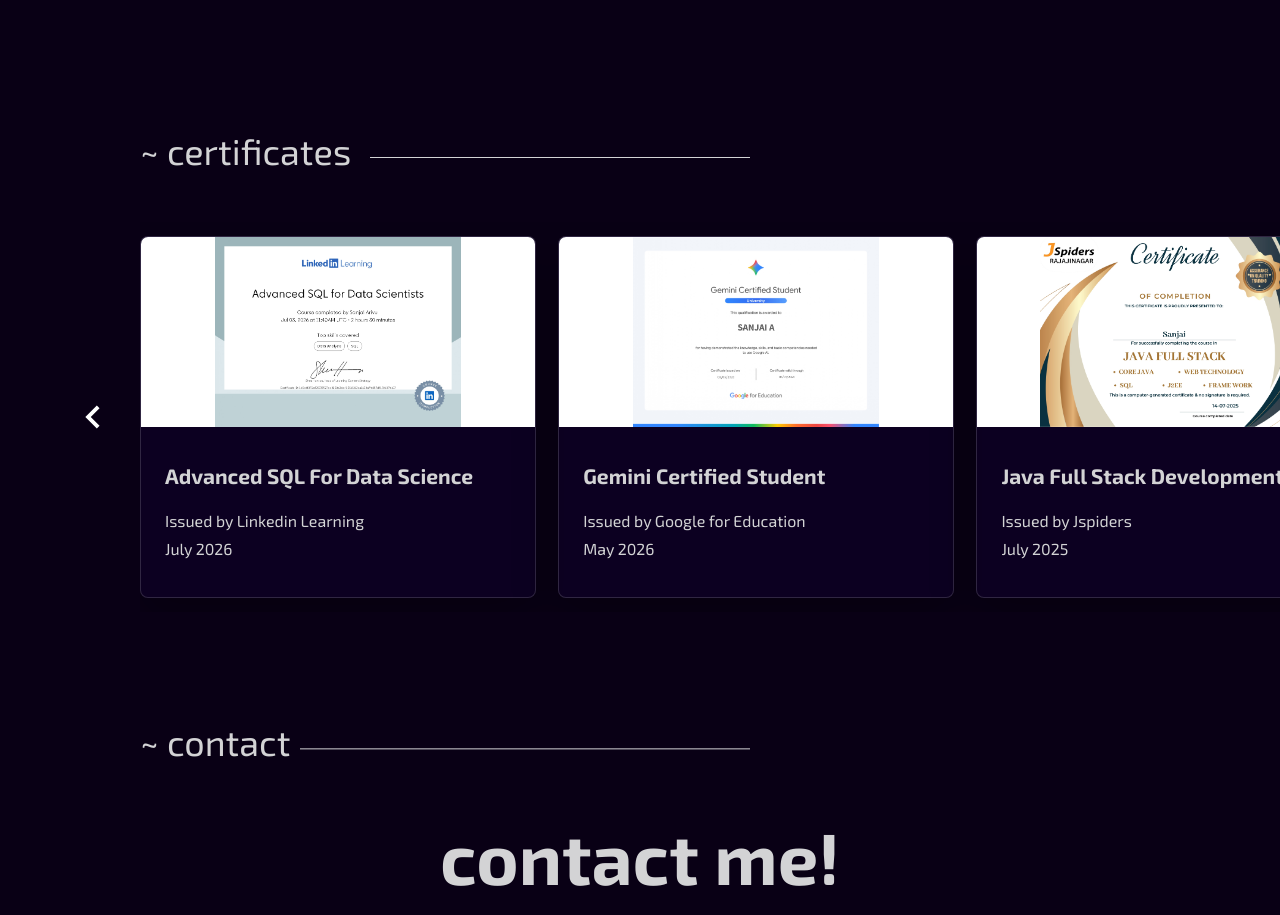
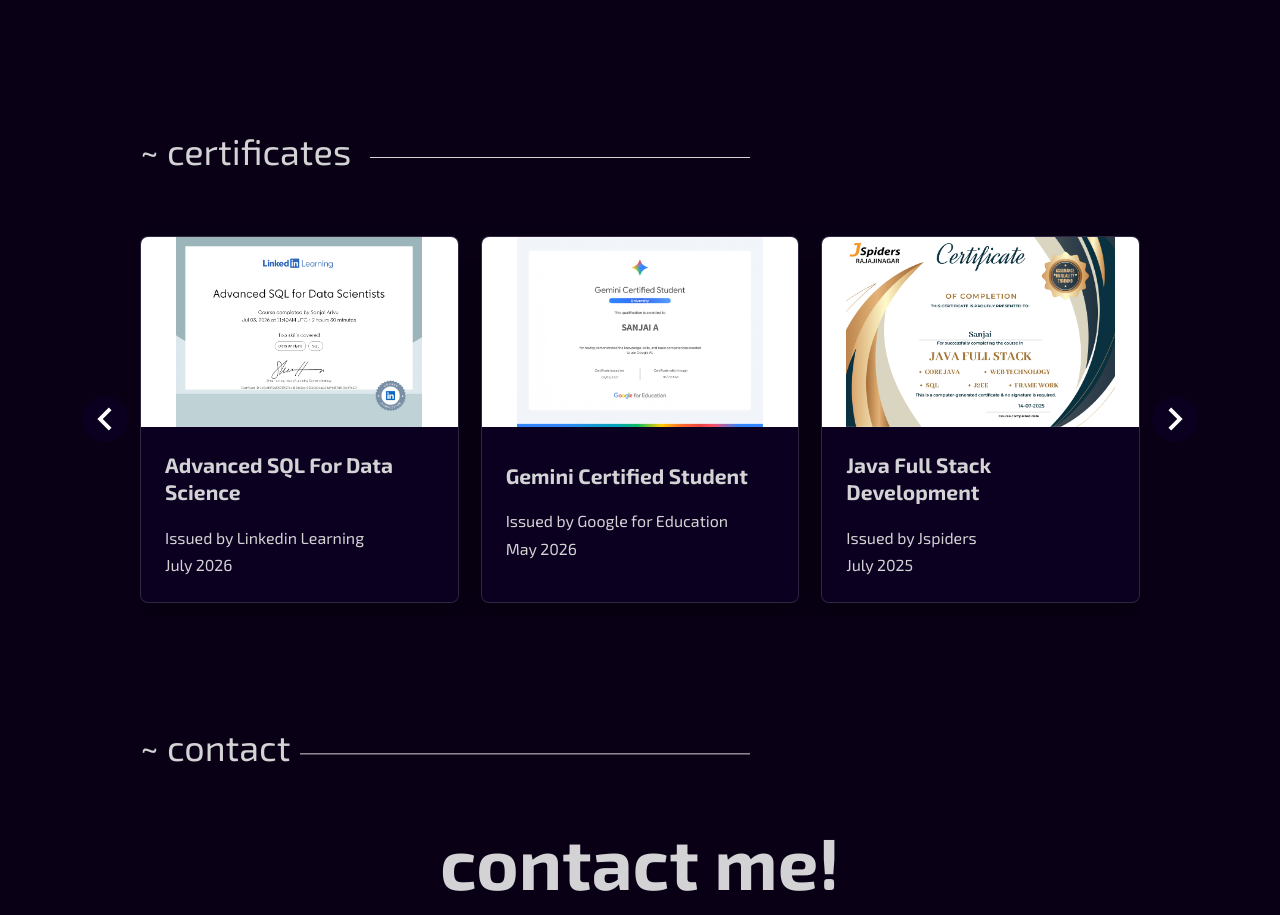
Before and after one commit to sanjaiarivu/V1_Portfolio, a React (Create React App) app: page / in a window 1280 px wide. Shown: the part 4660-5575 px from the top of the page. Built offline with nearby package versions, Linux system fonts and the light colour scheme; the HTML template or start-up script is replaced by a standard one; a web font is replaced by a local one.

Commit message:
Add Certificate section

```diff
--- a/src/index.css
+++ b/src/index.css
@@ -421,10 +421,17 @@
 
 .certificates {
   height: fit-content;
+  width: min(1000px, 90vw);
+  margin: 0 auto;
+}
+
+.certificates > div {
+  width: 100%;
 }
 
 .certificates-carousel {
   width: 100%;
+  max-width: 100%;
   position: relative;
   display: flex;
   align-items: center;
@@ -468,12 +475,12 @@
   height: 46px;
   border: none;
   border-radius: 50%;
-  background: transparent;
+  background: rgba(13, 0, 36, 0.72);
   color: #ffffff;
   cursor: pointer;
   position: absolute;
   top: 50%;
-  z-index: 2;
+  z-index: 4;
   display: flex;
   align-items: center;
   justify-content: center;
@@ -492,11 +499,11 @@
 }
 
 .certificate-scroll-left {
-  left: -70px;
+  left: -58px;
 }
 
 .certificate-scroll-right {
-  right: -70px;
+  right: -58px;
 }
 
 .certificate-card:hover {
```
